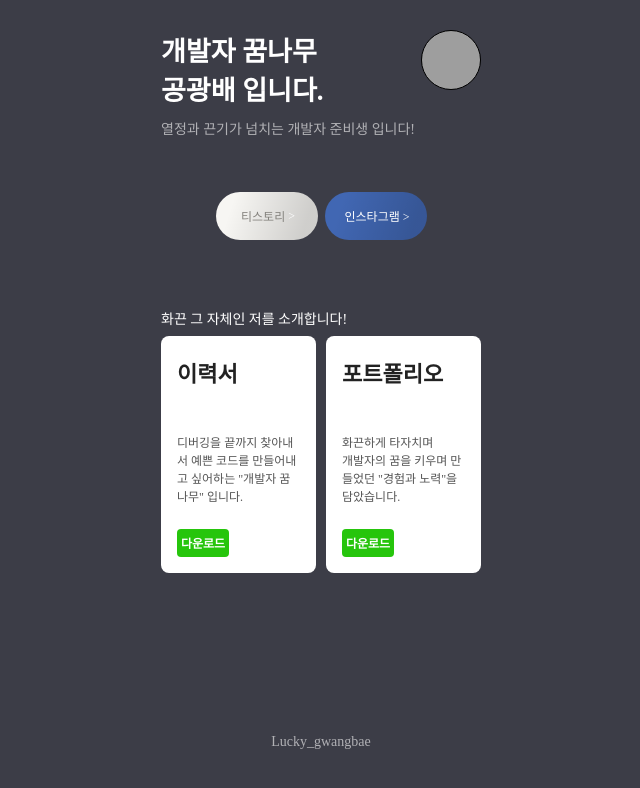
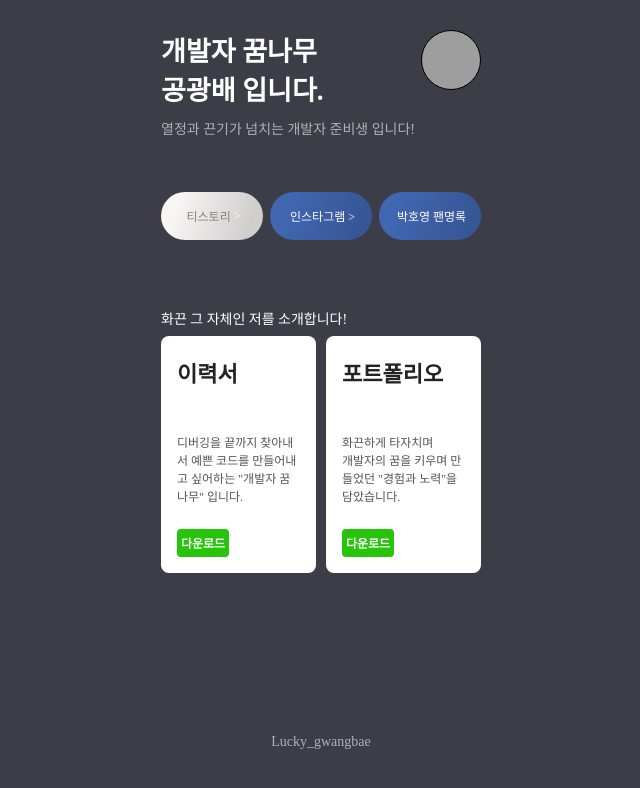
Before and after one commit to LuckyGwangbae/profile2, a plain HTML site: page index.html in a window 1280 px wide. Shown: the whole page, without its empty margins (319-959 px from the left). Drawn offline with Linux system fonts and the light colour scheme; grey boxes are pictures that could not be loaded; a web font is replaced by a local one.

Commit message:
Add files via upload

```diff
--- a/index.html
+++ b/index.html
@@ -25,6 +25,7 @@
             <a class="notion" target="_blank" href="https://allforone-oneforall.tistory.com/"> 티스토리 <span
                     style="color:#FFFFFF">></span></a>
             <a class="facebook" target="_blank" href=""> 인스타그램 ></a>
+            <a class="facebook" target="_blank" href="https://luckygwangbae.github.io/homework/"> 박호영 팬명록</a>
         </div>
         <div style="color:#FFFFFF;width: 320px;font-size: 14px;margin-bottom: 8px;"> 화끈 그 자체인 저를 소개합니다!</div>
         <div class="bigs">
```
